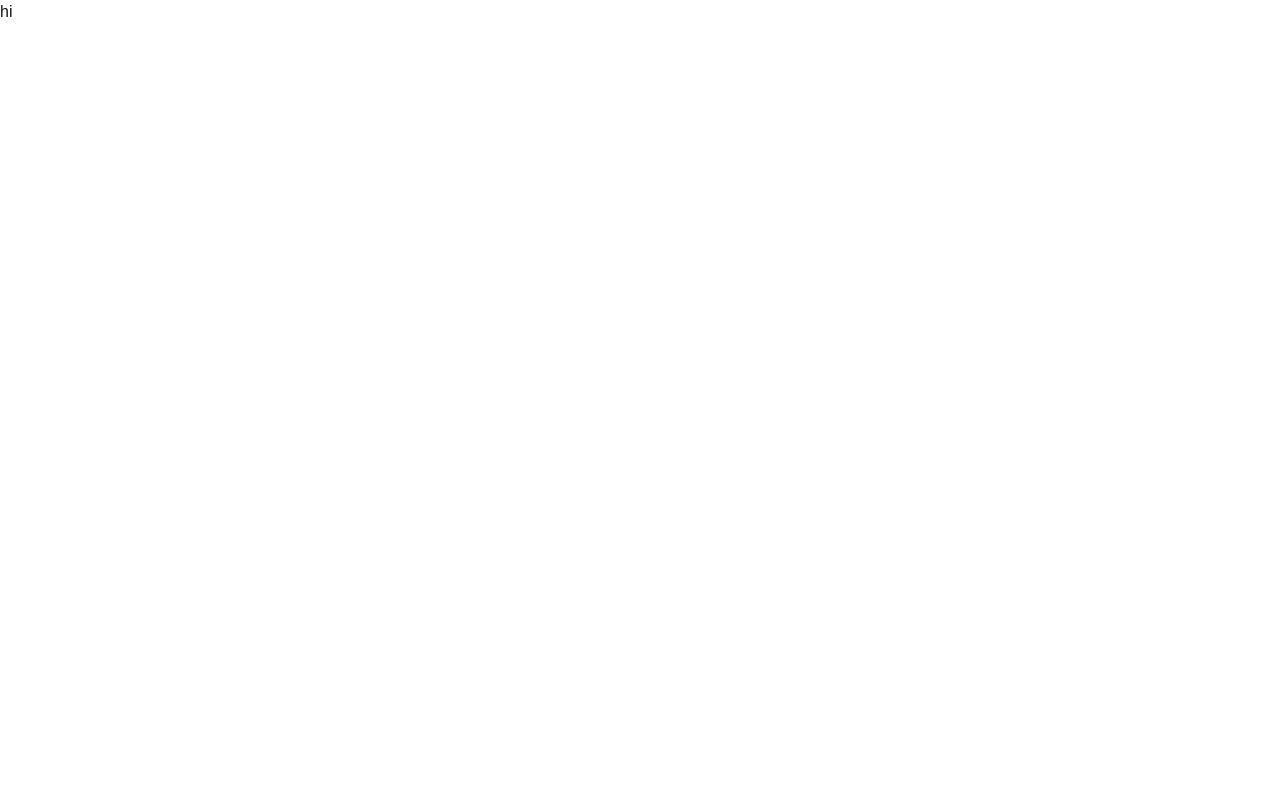
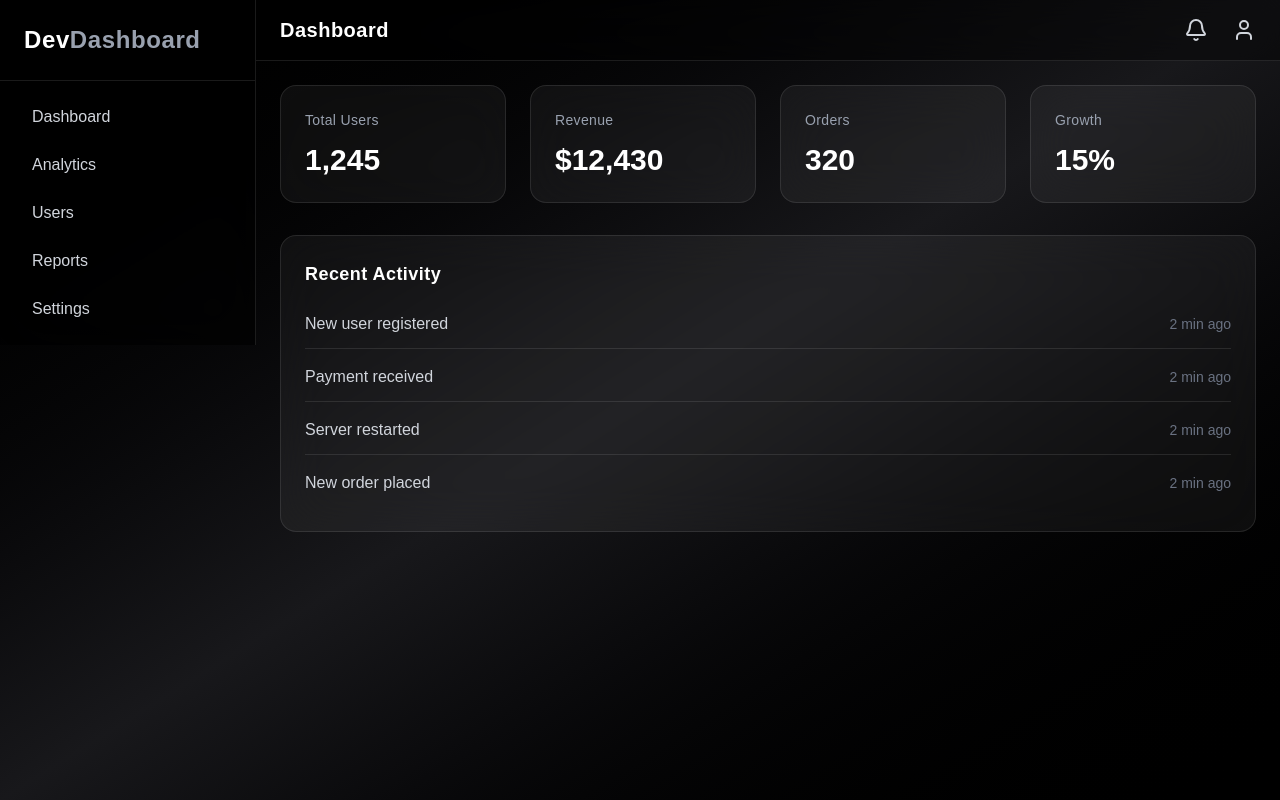
Before and after one commit to SAY007-DEV/Auth-system-nextjs, a Next.js app: page /dashboard in a window 1280 px wide. Built offline with nearby package versions, Linux system fonts and the light colour scheme.

Commit message:
dashboard added

```diff
--- a/app/dashboard/page.jsx
+++ b/app/dashboard/page.jsx
@@ -1,3 +1,135 @@
-export default function dashboard (){
-    return<div>hi</div>
+"use client";
+import { useState } from "react";
+import { Menu, X, Bell, User } from "lucide-react";
+
+export default function Dashboard() {
+  const [sidebarOpen, setSidebarOpen] = useState(false);
+
+  return (
+    <div className="min-h-screen flex bg-gradient-to-br from-black via-zinc-900 to-black text-white">
+
+      {/* Sidebar */}
+      <aside
+        className={`fixed md:static z-40 top-0 left-0 h-full w-64
+        bg-black/60 backdrop-blur-xl border-r border-white/10
+        transform ${sidebarOpen ? "translate-x-0" : "-translate-x-full"}
+        md:translate-x-0 transition-transform duration-300`}
+      >
+        <div className="p-6 text-2xl font-bold tracking-wide border-b border-white/10">
+          Dev<span className="text-gray-400">Dashboard</span>
+        </div>
+
+        <nav className="p-4 space-y-2">
+          {["Dashboard", "Analytics", "Users", "Reports", "Settings"].map(
+            (item, index) => (
+              <a
+                key={index}
+                href="#"
+                className="block px-4 py-2 rounded-xl
+                hover:bg-white/10 text-gray-300 hover:text-white
+                transition duration-200"
+              >
+                {item}
+              </a>
+            )
+          )}
+        </nav>
+      </aside>
+
+      {/* Overlay */}
+      {sidebarOpen && (
+        <div
+          className="fixed inset-0 bg-black/60 md:hidden"
+          onClick={() => setSidebarOpen(false)}
+        />
+      )}
+
+      {/* Main Content */}
+      <div className="flex-1 flex flex-col">
+
+        {/* Topbar */}
+        <header className="flex items-center justify-between
+        bg-black/40 backdrop-blur-xl border-b border-white/10
+        px-6 py-4">
+          <div className="flex items-center gap-4">
+            <button
+              className="md:hidden"
+              onClick={() => setSidebarOpen(!sidebarOpen)}
+            >
+              {sidebarOpen ? <X size={24} /> : <Menu size={24} />}
+            </button>
+            <h1 className="text-xl font-semibold tracking-wide">
+              Dashboard
+            </h1>
+          </div>
+
+          <div className="flex items-center gap-6 text-gray-300">
+            <Bell className="cursor-pointer hover:text-white transition" />
+            <User className="cursor-pointer hover:text-white transition" />
+          </div>
+        </header>
+
+        {/* Content */}
+        <main className="p-6 space-y-8">
+
+          {/* Stats Cards */}
+          <div className="grid grid-cols-1 sm:grid-cols-2 lg:grid-cols-4 gap-6">
+            {[
+              { title: "Total Users", value: "1,245" },
+              { title: "Revenue", value: "$12,430" },
+              { title: "Orders", value: "320" },
+              { title: "Growth", value: "15%" },
+            ].map((card, index) => (
+              <div
+                key={index}
+                className="bg-white/5 backdrop-blur-xl
+                border border-white/10
+                p-6 rounded-2xl
+                hover:bg-white/10
+                hover:shadow-[0_0_20px_rgba(255,255,255,0.05)]
+                transition duration-300"
+              >
+                <h2 className="text-gray-400 text-sm tracking-wide">
+                  {card.title}
+                </h2>
+                <p className="text-3xl font-bold mt-3">
+                  {card.value}
+                </p>
+              </div>
+            ))}
+          </div>
+
+          {/* Recent Activity */}
+          <div className="bg-white/5 backdrop-blur-xl
+          border border-white/10
+          rounded-2xl p-6">
+            <h2 className="text-lg font-semibold mb-6 tracking-wide">
+              Recent Activity
+            </h2>
+
+            <div className="space-y-4">
+              {[
+                "New user registered",
+                "Payment received",
+                "Server restarted",
+                "New order placed",
+              ].map((activity, index) => (
+                <div
+                  key={index}
+                  className="flex items-center justify-between
+                  border-b border-white/10 pb-3 last:border-0"
+                >
+                  <p className="text-gray-300">{activity}</p>
+                  <span className="text-sm text-gray-500">
+                    2 min ago
+                  </span>
+                </div>
+              ))}
+            </div>
+          </div>
+
+        </main>
+      </div>
+    </div>
+  );
 }
--- a/package.json
+++ b/package.json
@@ -11,6 +11,7 @@
   "dependencies": {
     "bcryptjs": "^3.0.3",
     "jsonwebtoken": "^9.0.3",
+    "lucide-react": "^0.574.0",
     "mongoose": "^9.2.1",
     "next": "16.1.6",
     "react": "19.2.3",
```
Also changed, not shown: 1 other file (tests, documents, lock files or other folders).
